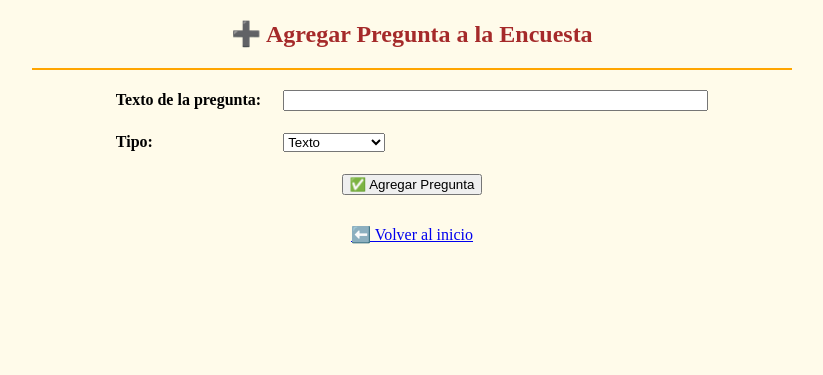
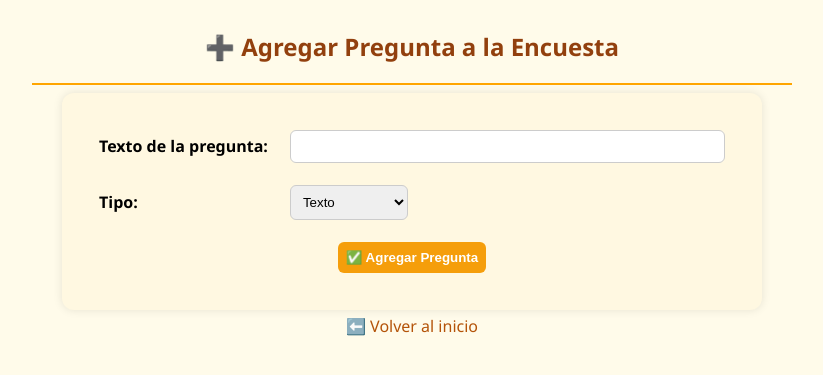
Before and after one commit to Yuske0Urameshi/Encuesta, a Flask app: page /agregar_pregunta/1 in a window 1280 px wide. Shown: the top 375 px of the page, without its empty margins (228-1051 px from the left). Run offline with Flask 3, Linux system fonts and the light colour scheme.

Commit message:
Enhance styling for agregar_pregunta.html

```diff
--- a/templates/agregar_pregunta.html
+++ b/templates/agregar_pregunta.html
@@ -2,11 +2,50 @@
 <html>
 <head>
   <title>Agregar Pregunta</title>
+  <style>
+    body {
+      font-family: "Segoe UI", Arial, sans-serif;
+      background: #fffbea;
+    }
+    h2 {
+      color: #92400e;
+      margin-top: 30px;
+    }
+    form {
+      background-color: #fff8e1;
+      padding: 25px;
+      border-radius: 12px;
+      box-shadow: 0 0 10px rgba(0,0,0,0.1);
+      display: inline-block;
+    }
+    select, input, button {
+      border-radius: 6px;
+      padding: 8px;
+      border: 1px solid #ccc;
+    }
+    button {
+      background-color: #f59e0b;
+      color: white;
+      border: none;
+      cursor: pointer;
+      font-weight: bold;
+    }
+    button:hover {
+      background-color: #d97706;
+    }
+    a {
+      text-decoration: none;
+      color: #b45309;
+    }
+    a:hover {
+      text-decoration: underline;
+    }
+  </style>
 </head>
-<body bgcolor="#fffbea">
+<body>
 
 <center>
-  <h2 style="color:brown;">➕ Agregar Pregunta a la Encuesta</h2>
+  <h2>➕ Agregar Pregunta a la Encuesta</h2>
   <hr width="60%" color="orange">
 
   <form method="POST">
```
